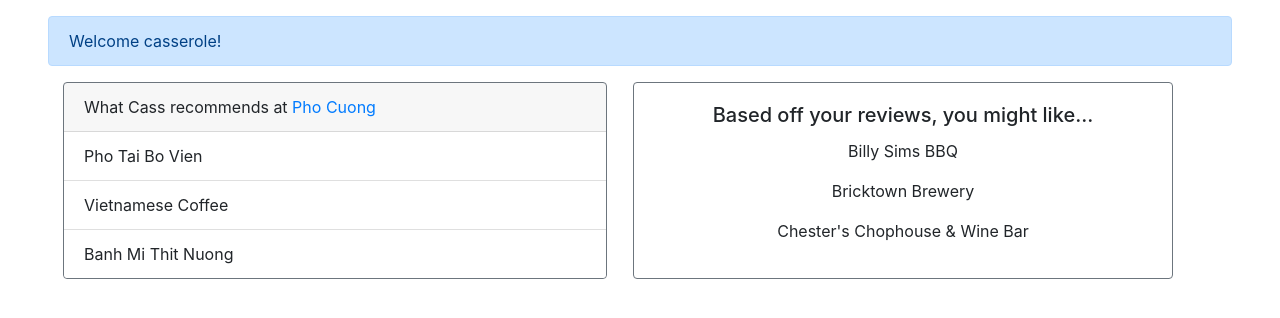
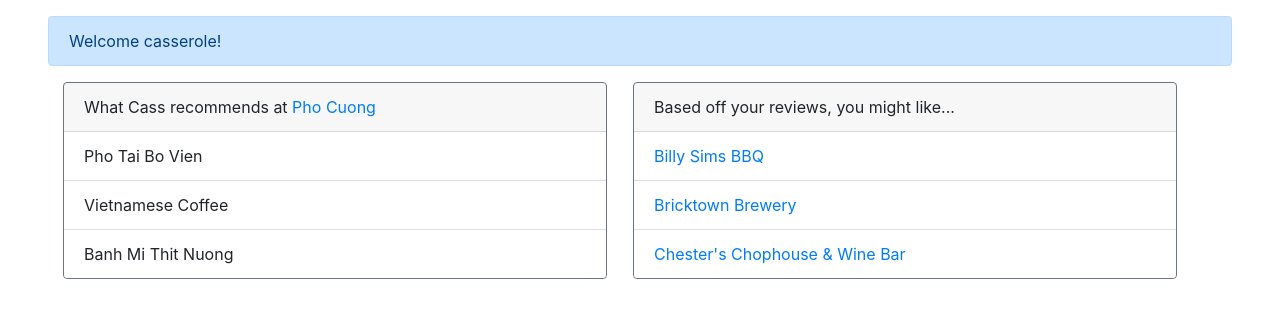
Before and after one commit to casslee1351/RestaurantRecommender, a Django app: page /home/ in a window 1280 px wide. Shown: the part 56-374 px from the top of the page. Run offline with Django 4.2, Linux system fonts and the light colour scheme; a user stored in the database is signed in; data comes from the database, SQL or seed files in the repository; some libraries are stand-ins or nearby versions.

Commit message:
added recs to homepage with links

```diff
--- a/rating/recommender-project/restaurants/templates/restaurants/home.html
+++ b/rating/recommender-project/restaurants/templates/restaurants/home.html
@@ -33,7 +33,7 @@
         </div>
 {% if ratings %}
         <div class="col-sm-6">
-          <div class="card border-secondary text-center" style="height: 197px;">
+          <!-- <div class="card border-secondary text-center" style="height: 197px;">
             <div class="card-body">
               <h5 class="card-title">Based off your reviews, you might like...</h5>
               {% for i in recs %}
@@ -41,7 +41,18 @@
               {% endfor %}
 
             </div>
-          </div>
+          </div> -->
+
+          <div class="card border-secondary" style="width: 34rem;">
+            <div class="card-header">
+              Based off your reviews, you might like...
+            </div>
+            <ul class="list-group list-group-flush">
+              {% for i in recs %}
+              <li class="list-group-item"><a href="http://127.0.0.1:8000/restaurant/{{i.id}}/">{{i.name}}</a></li>
+              {% endfor %}
+            </ul>
+        </div>
         </div>
       </div>
         {% else %}
--- a/rating/recommender-project/restaurants/views.py
+++ b/rating/recommender-project/restaurants/views.py
@@ -36,7 +36,8 @@ def computeRecommend(request):
 
     newRecs = recs.merge(reviews_df, how='outer', on=['user', 'name'], indicator=True)
     newRecs = newRecs[newRecs['_merge'] == 'left_only']
-    newRecs = newRecs[['user', 'name']]
+    newRecs = newRecs.merge(restaurants_df, how='inner', left_on='name', right_on='name')
+    newRecs = newRecs[['user', 'name', 'id']]
     return newRecs
 
 @unauthenticated_user
@@ -102,8 +103,6 @@ def home(request):
     json_records = recommendations.reset_index().to_json(orient='records')
     arr = []
     arr = json.loads(json_records)
-
-    ### TODO: Add list of things to display for users with no reviews
 
     context={'ratings': ratings, 'recs': arr}
     return render(request, "restaurants/home.html", context)
```
